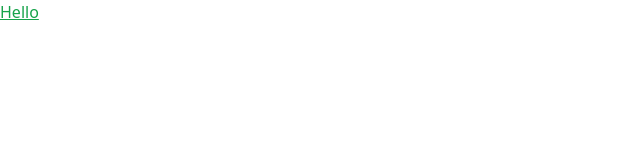
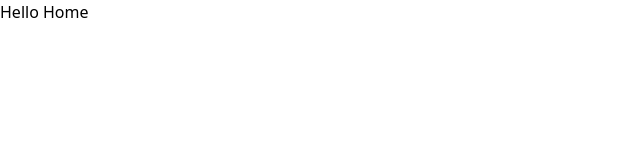
Before and after one commit to mamamamamaa/crop_wizard, a Next.js app: page / in a window 1280 px wide. Shown: the top 160 px of the page, without its empty margins (0-640 px from the left). Built offline with nearby package versions, Linux system fonts and the light colour scheme.

Commit message:
fix Home pahe

```diff
--- a/app/page.tsx
+++ b/app/page.tsx
@@ -1,3 +1,3 @@
 export default function Home() {
-  return <h1 className="text-green-600 underline">Hello</h1>;
+  return <h1>Hello Home</h1>;
 }
```
